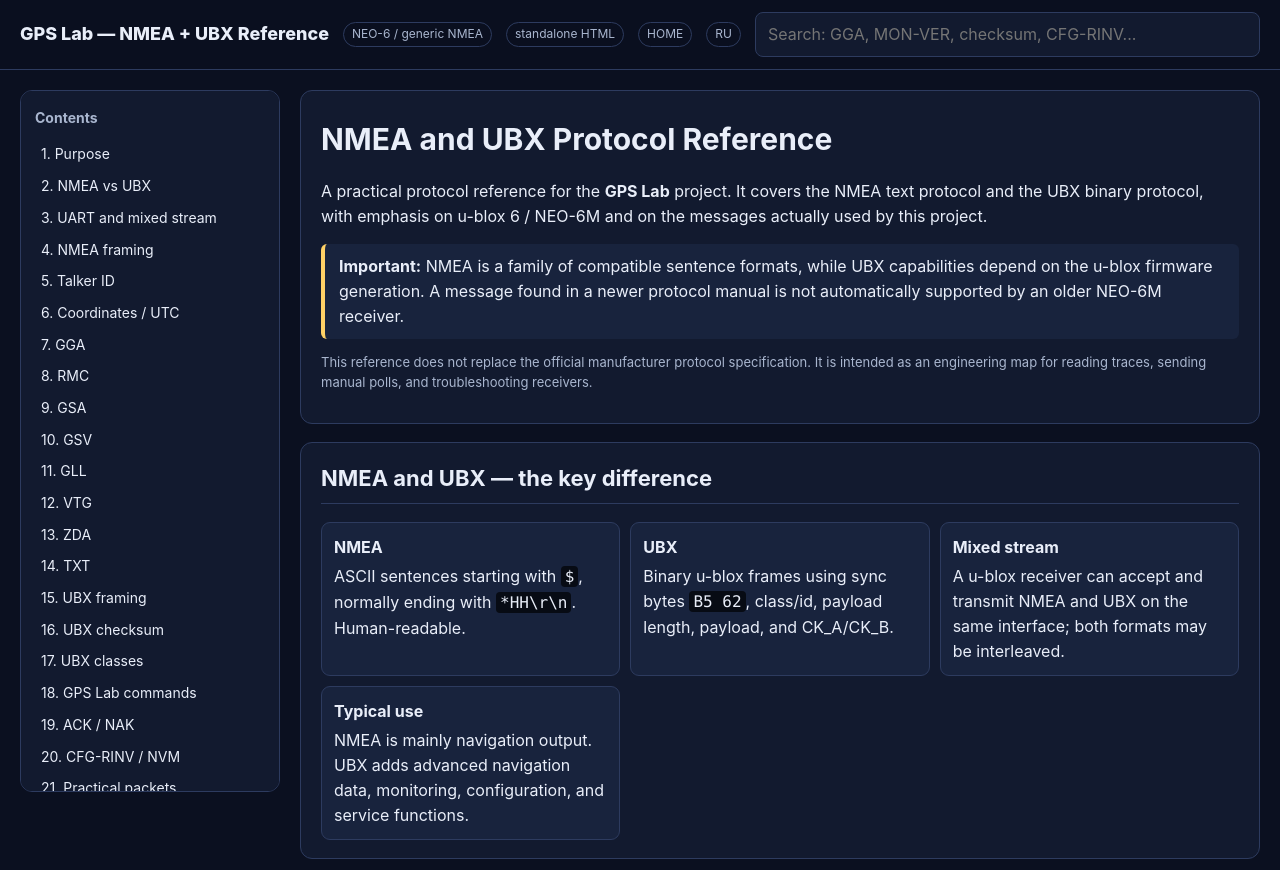
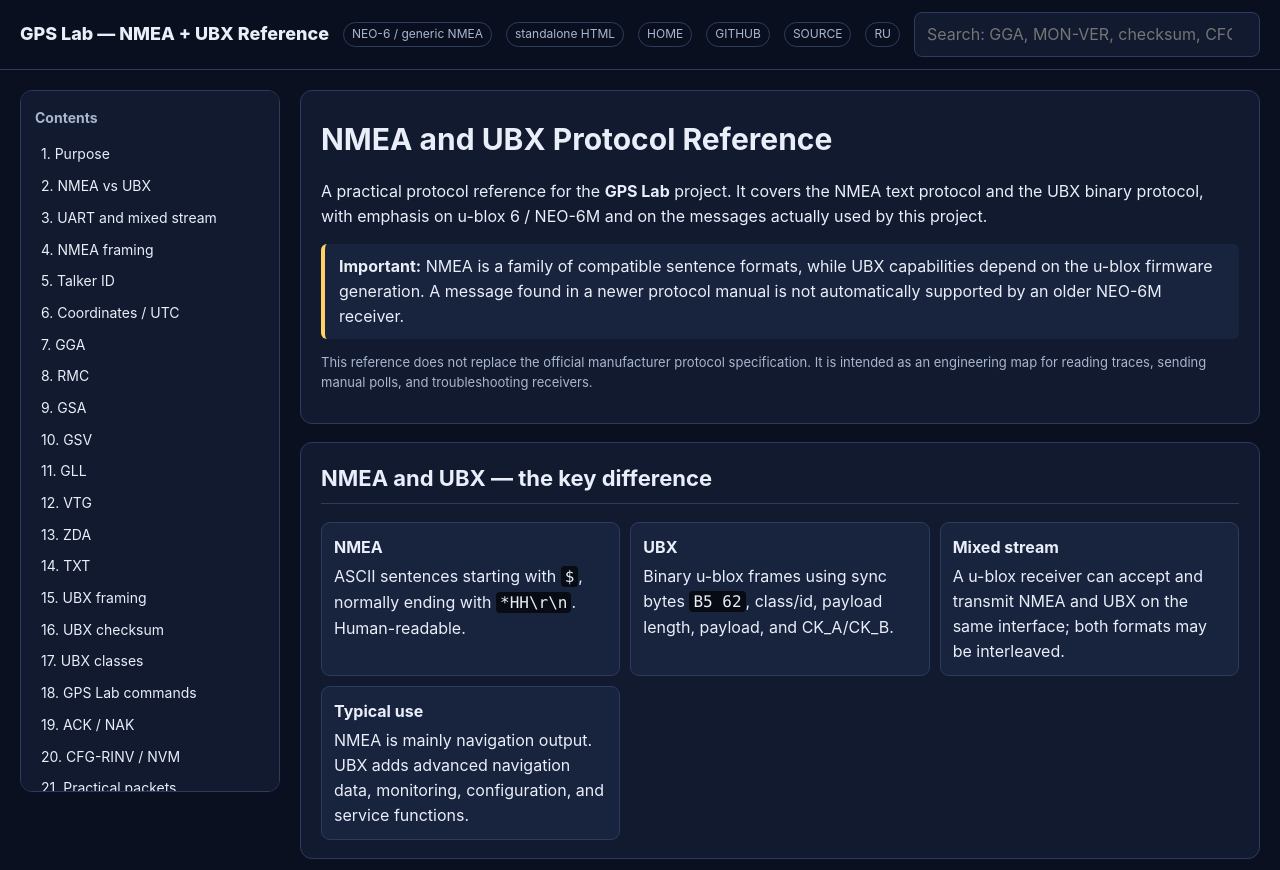
Before and after one commit to AIDevelopersMonster/GPS, a plain HTML site: page docs/protocols/nmea-ubx-reference-en.html in a window 1280 px wide. Shown: the top 870 px of the page. Drawn offline with Linux system fonts and the light colour scheme.

Commit message:
Add GitHub backlinks to English protocol reference

```diff
--- a/docs/protocols/nmea-ubx-reference-en.html
+++ b/docs/protocols/nmea-ubx-reference-en.html
@@ -59,6 +59,8 @@ footer{max-width:1500px;margin:0 auto 30px;padding:0 20px;color:var(--muted);fon
     <span class="badge">NEO-6 / generic NMEA</span>
     <span class="badge">standalone HTML</span>
     <a class="badge" href="../index.html">HOME</a>
+    <a class="badge" href="https://github.com/AIDevelopersMonster/GPS" target="_blank" rel="noopener">GITHUB</a>
+    <a class="badge" href="https://github.com/AIDevelopersMonster/GPS/blob/main/docs/protocols/nmea-ubx-reference-en.html" target="_blank" rel="noopener">SOURCE</a>
     <a class="badge" href="nmea-ubx-reference.html">RU</a>
     <input id="search" type="search" placeholder="Search: GGA, MON-VER, checksum, CFG-RINV...">
   </div>
```
